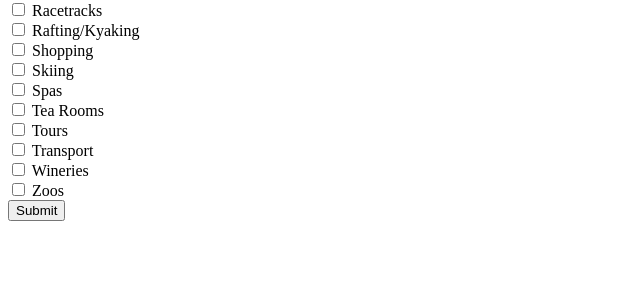
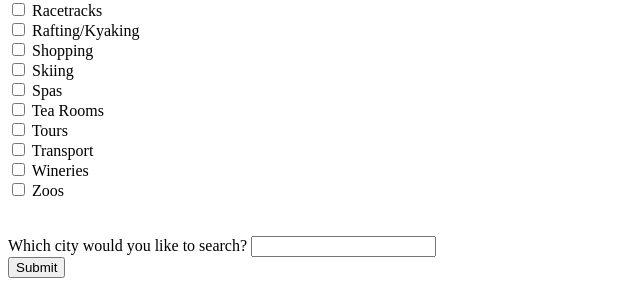
Before and after one commit to whitneybelba/PlanIt-Go, a Flask app: page / in a window 1280 px wide. Shown: the part 1438-1724 px from the top of the page, without its empty margins (0-640 px from the left). Before the commit the page ends 1659 px from the top, so only its background shows below. Run offline with Flask 2, Linux system fonts and the light colour scheme.

Commit message:
updated activities to change dynamically based on user selections and made searchable by city

```diff
--- a/api_call.py
+++ b/api_call.py
@@ -3,13 +3,13 @@ import rauth
 import os
 
 
-def search_yelp(restaurant_categories, location):
+def search_yelp(categories, location):
     """Queries Yelp API using restaurant_category and location as parameters
         and returns a list of restaurants in that location."""
 
     # defining the parameters dict to be used when searching the Yelp API
     params = {}
-    params["category_filter"] = restaurant_categories
+    params["category_filter"] = categories
     params["location"] = "{}".format(location)
     params["radius_filter"] = "2000"
     params["limit"] = "20"
--- a/server.py
+++ b/server.py
@@ -26,24 +26,33 @@ def index():
 def get_choices():
     """Get user's restaurant and bar genre choices."""
 
+    location = request.args.get("location")
+
     restaurant_categories = request.args.getlist("restaurant")
     # iterates over list of categories selected from checkboxes, calls
     # the search_yelp function for each category, and appends the returned
     # list of restaurants in a category to a list for all restaurants
     restaurant_list = []
     for restaurant in restaurant_categories:
-        rest_results = search_yelp(restaurant, "boulder")
+        rest_results = search_yelp(restaurant, location)
         restaurant_list.append(rest_results)
 
     bar_categories = request.args.getlist("bar")
     bar_list = []
     for bar in bar_categories:
-        bar_results = search_yelp(bar, "boulder")
+        bar_results = search_yelp(bar, location)
         bar_list.append(bar_results)
+
+    activity_categories = request.args.getlist("activity")
+    activity_list = []
+    for activity in activity_categories:
+        activity_results = search_yelp(activity, location)
+        activity_list.append(activity_results)
 
     return render_template("results.html",
                            rest_categories=restaurant_list,
-                           bar_categories=bar_list)
+                           bar_categories=bar_list,
+                           activity_categories=activity_list)
 
 
 if __name__ == "__main__":
--- a/templates/index.html
+++ b/templates/index.html
@@ -446,6 +446,13 @@
         <label>
             <input type="checkbox" name="activity" value="zoos"> Zoos
         </label>
+    </div> <br> <br>
+
+    <div>
+        <label>
+            Which city would you like to search?
+            <input type="text" name="location">
+        </label>
     </div>
 
     <div>
```
Also changed, not shown: templates/results.html (+12 -0 lines).
